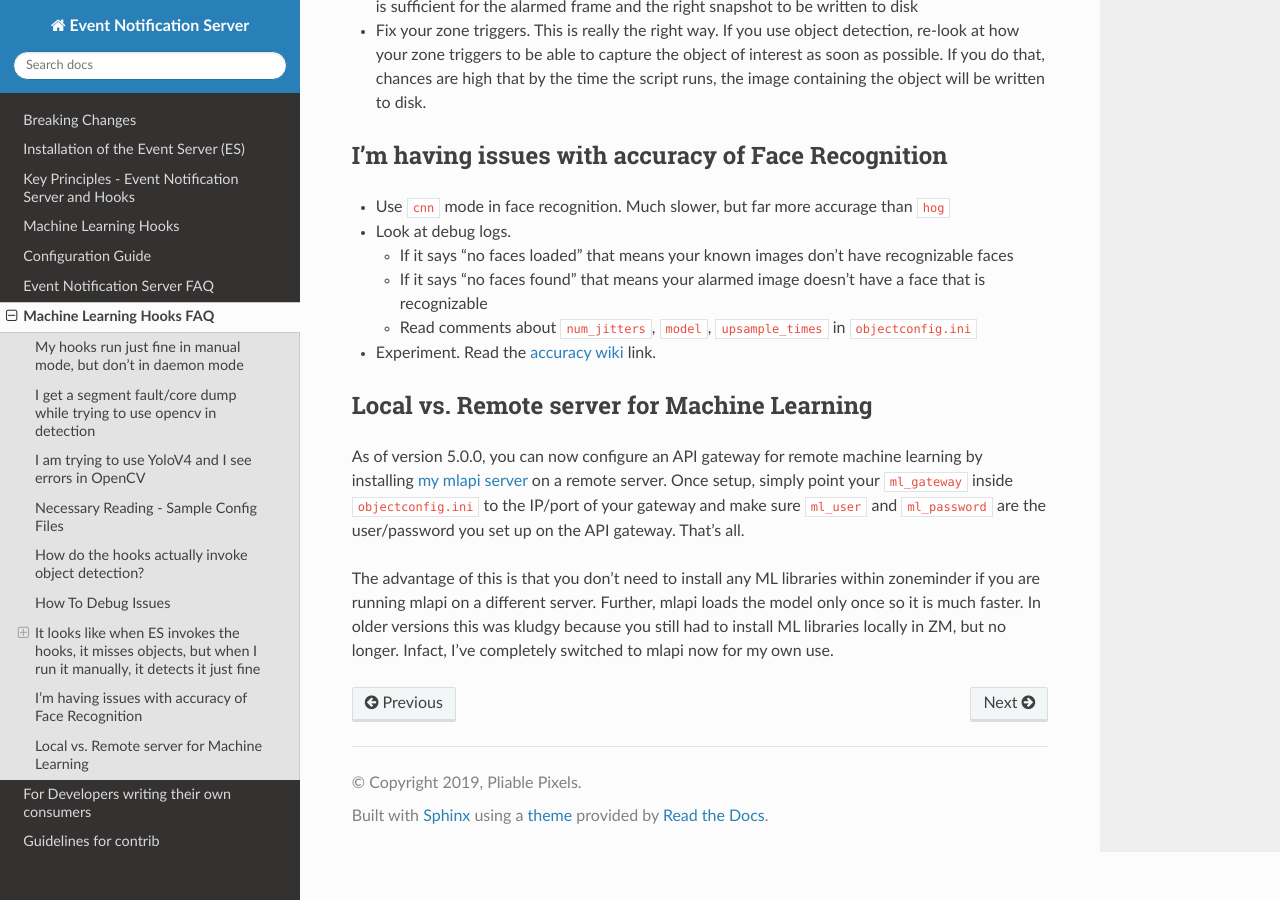
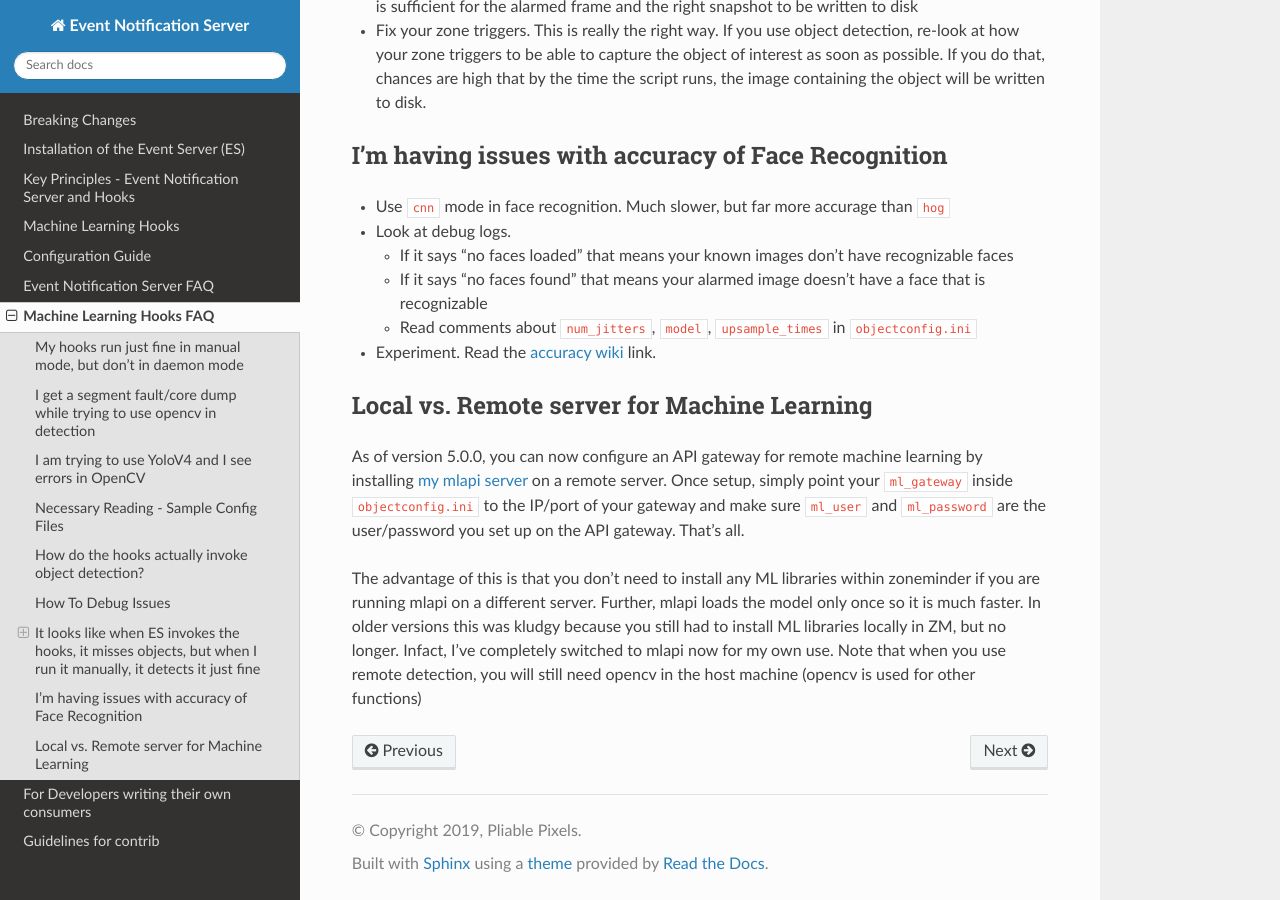
Before and after one commit to ZoneMinder/zmeventnotification, a Sphinx documentation site: the page built from docs/guides/hooks_faq.rst, in a window 1280 px wide and 900 px high, scrolled down 2773 px. Built offline with Sphinx 7.4.7 and the Read the Docs theme 2.0.0, drawn with Linux system fonts in a browser that asks for light colours.

Commit message:
clarified opencv

```diff
--- a/docs/guides/hooks_faq.rst
+++ b/docs/guides/hooks_faq.rst
@@ -113,4 +113,5 @@ The advantage of this is that you don't need to install any ML libraries within
 zoneminder if you are running mlapi on a different server. Further, mlapi loads the model
 only once so it is much faster. In older versions this was kludgy because you still
 had to install ML libraries locally in ZM, but no longer. Infact, I've completely
-switched to mlapi now for my own use.
+switched to mlapi now for my own use. Note that when you use remote detection, you will
+still need opencv in the host machine (opencv is used for other functions)
```
